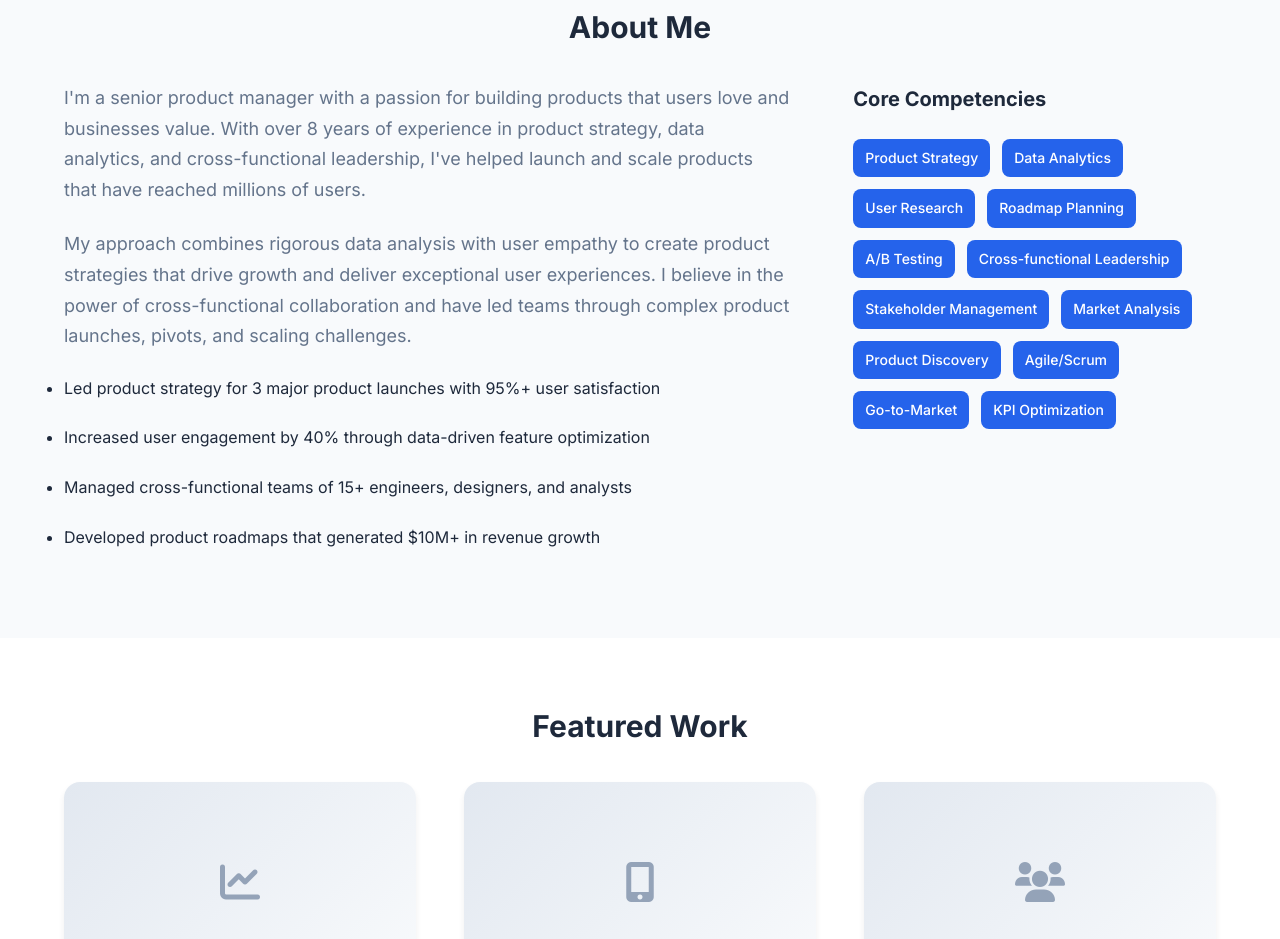
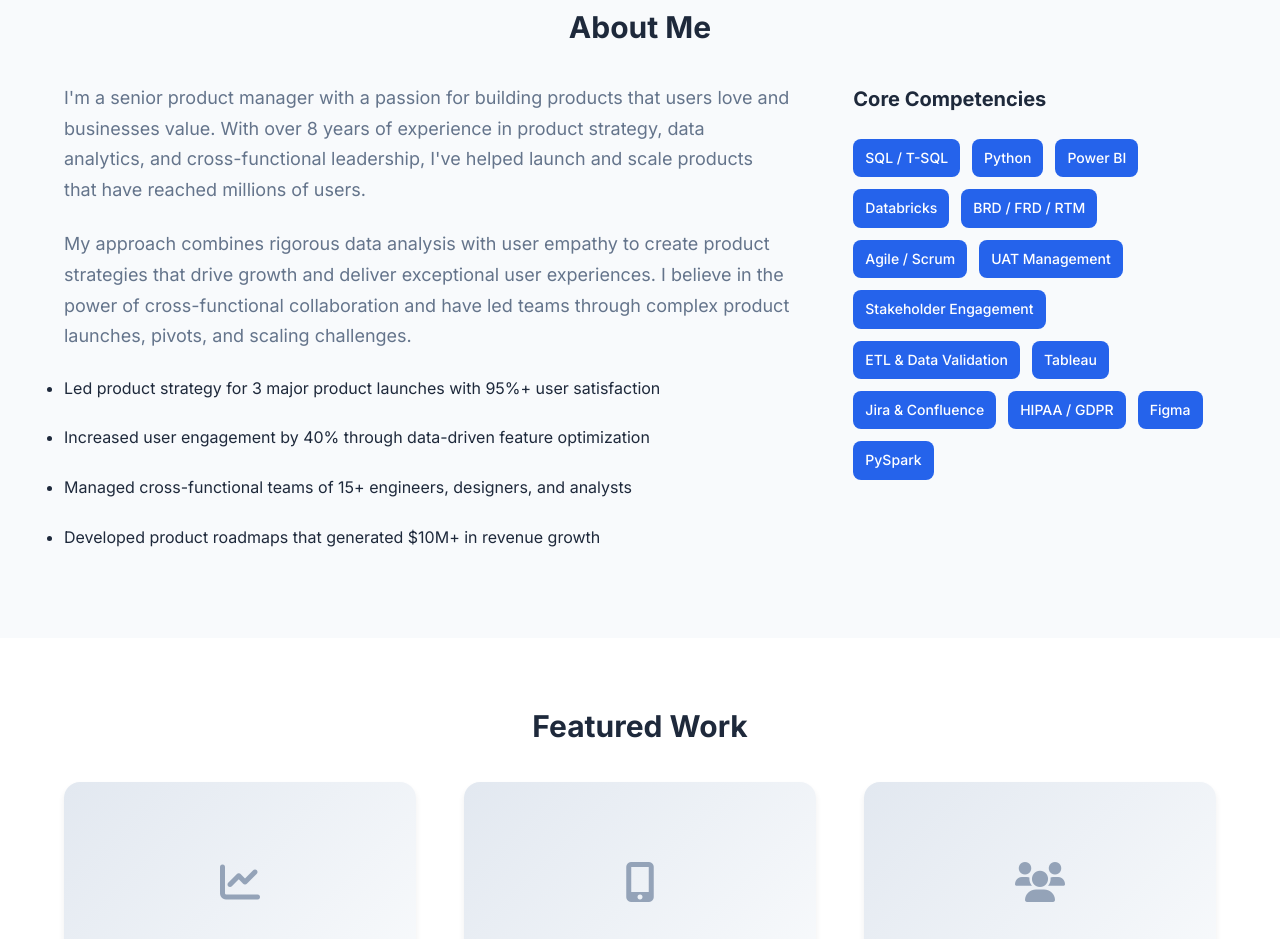
Before and after one commit to chaudharisp/piuwebsite, a plain HTML site: page index.html in a window 1280 px wide. Shown: the part 861-1800 px from the top of the page. Drawn offline with Linux system fonts and the light colour scheme.

Commit message:
Replace Core Competencies with actual skill tags

```diff
--- a/index.html
+++ b/index.html
@@ -93,18 +93,20 @@
                 <div class="skills">
                     <h3>Core Competencies</h3>
                     <div class="skill-tags">
-                        <span class="skill-tag">Product Strategy</span>
-                        <span class="skill-tag">Data Analytics</span>
-                        <span class="skill-tag">User Research</span>
-                        <span class="skill-tag">Roadmap Planning</span>
-                        <span class="skill-tag">A/B Testing</span>
-                        <span class="skill-tag">Cross-functional Leadership</span>
-                        <span class="skill-tag">Stakeholder Management</span>
-                        <span class="skill-tag">Market Analysis</span>
-                        <span class="skill-tag">Product Discovery</span>
-                        <span class="skill-tag">Agile/Scrum</span>
-                        <span class="skill-tag">Go-to-Market</span>
-                        <span class="skill-tag">KPI Optimization</span>
+                        <span class="skill-tag">SQL / T-SQL</span>
+                        <span class="skill-tag">Python</span>
+                        <span class="skill-tag">Power BI</span>
+                        <span class="skill-tag">Databricks</span>
+                        <span class="skill-tag">BRD / FRD / RTM</span>
+                        <span class="skill-tag">Agile / Scrum</span>
+                        <span class="skill-tag">UAT Management</span>
+                        <span class="skill-tag">Stakeholder Engagement</span>
+                        <span class="skill-tag">ETL & Data Validation</span>
+                        <span class="skill-tag">Tableau</span>
+                        <span class="skill-tag">Jira & Confluence</span>
+                        <span class="skill-tag">HIPAA / GDPR</span>
+                        <span class="skill-tag">Figma</span>
+                        <span class="skill-tag">PySpark</span>
                     </div>
                 </div>
             </div>
```
